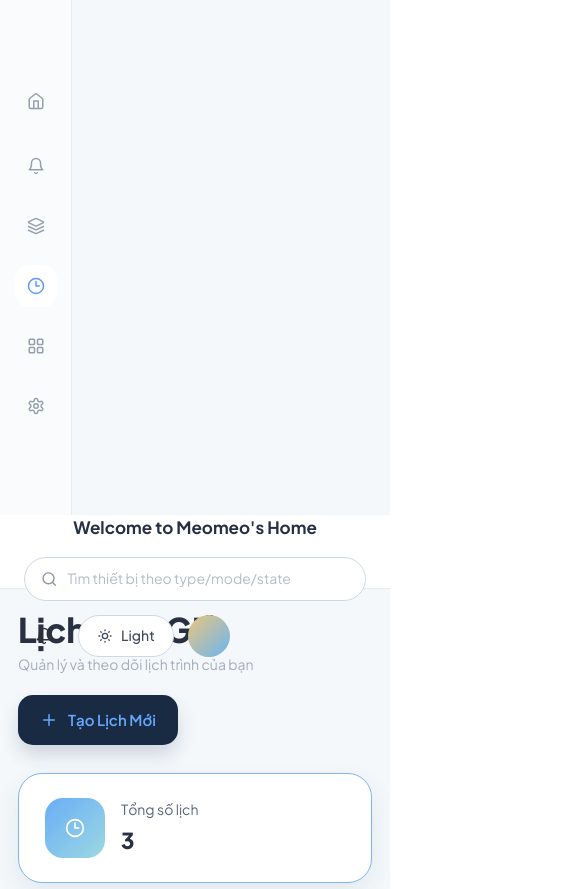
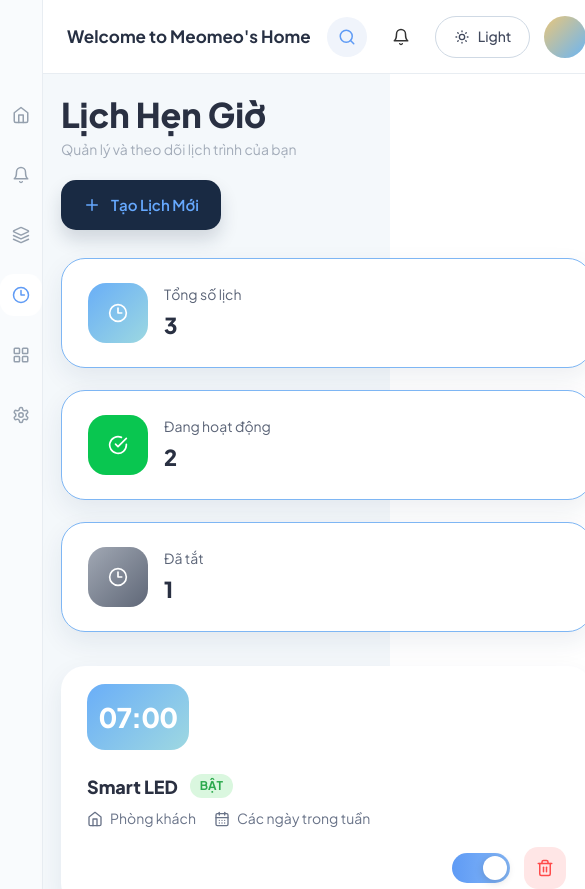
Before and after one commit to arrebol05/SmartHome-FE, a React (Vite) app: page /timers in a window 390 px wide. Shown: the top 889 px of the page, 585 px wide, since content can reach past the window. Built offline with nearby package versions, Linux system fonts and the light colour scheme; no server answers.

Commit message:
fix UI all devices

```diff
--- a/src/components/AppSidebar.tsx
+++ b/src/components/AppSidebar.tsx
@@ -20,7 +20,7 @@ export default function AppSidebar({ className = "" }: AppSidebarProps) {
 
   return (
     <aside className={`app-sidebar ${className}`}>
-      {/* Nút Home — trên cùng */}
+      <div className="app-sidebar-links">
         <button
           className={`app-nav-btn ${isHome ? "active" : "ghost"}`}
           type="button"
@@ -30,8 +30,6 @@ export default function AppSidebar({ className = "" }: AppSidebarProps) {
           <Home size={UI.SIDEBAR_ICON_SIZE} />
         </button>
 
-      {/* Các nút giữa — đẩy xuống đáy */}
-      <div className="app-sidebar-links">
         <button
           className={`app-nav-btn ${isNotifications ? "active" : "ghost"}`}
           type="button"
--- a/src/components/AppTopbar.tsx
+++ b/src/components/AppTopbar.tsx
@@ -1,5 +1,6 @@
 import { Search, Bell } from "lucide-react";
 import { useNavigate } from "react-router-dom";
+import { useEffect, useRef, useState } from "react";
 import ThemeToggle from "./ThemeToggle";
 import AccountMenu from "./AccountMenu";
 import { UI } from "@/constants/ui";
@@ -25,14 +26,29 @@ export default function AppTopbar({
   title,
 }: AppTopbarProps) {
   const navigate = useNavigate();
+  const [showSearch, setShowSearch] = useState(false);
+  const headerRef = useRef<HTMLElement>(null);
+
+  useEffect(() => {
+    if (!showSearch) return;
+    const handleMouseDown = (e: MouseEvent) => {
+      if (headerRef.current && !headerRef.current.contains(e.target as Node)) {
+        setShowSearch(false);
+      }
+    };
+    document.addEventListener("mousedown", handleMouseDown);
+    return () => document.removeEventListener("mousedown", handleMouseDown);
+  }, [showSearch]);
+
   return (
-    <header className="app-topbar">
+    <header ref={headerRef} className="app-topbar">
       <div className="app-topbar-left">
         <h2>{title}</h2>
       </div>
 
       <div className="app-topbar-right">
-        <div className="topbar-search-box">
+        {/* Search box — visible on large screens only */}
+        <div className="topbar-search-box topbar-search-desktop">
           <Search size={UI.TOPBAR_ICON_SIZE} />
           <input
             type="text"
@@ -41,7 +57,22 @@ export default function AppTopbar({
             onChange={(e) => setSearchTerm(e.target.value)}
           />
         </div>
-        <button type="button" className="app-notification-btn" onClick={() => navigate("/notifications")}>
+
+        {/* Round search button — visible on small screens only */}
+        <button
+          type="button"
+          className={`topbar-search-toggle-btn ${showSearch ? "active" : ""}`}
+          onClick={() => setShowSearch((p) => !p)}
+          title="Tìm kiếm"
+        >
+          <Search size={UI.TOPBAR_ICON_SIZE} />
+        </button>
+
+        <button
+          type="button"
+          className="app-notification-btn"
+          onClick={() => navigate("/notifications")}
+        >
           <Bell size={UI.TOPBAR_ICON_SIZE} />
         </button>
         <ThemeToggle mode={themeMode} onToggle={toggleTheme} />
@@ -54,6 +85,22 @@ export default function AppTopbar({
           <AccountMenu onClose={() => setShowAccountMenu(false)} themeMode={themeMode} />
         )}
       </div>
+
+      {/* Expanded search — absolutely positioned below, doesn't shift layout */}
+      {showSearch && (
+        <div className="topbar-search-expanded">
+          <div className="topbar-search-box">
+            <Search size={UI.TOPBAR_ICON_SIZE} />
+            <input
+              type="text"
+              placeholder="Tìm thiết bị theo type/mode/state"
+              autoFocus
+              value={searchTerm}
+              onChange={(e) => setSearchTerm(e.target.value)}
+            />
+          </div>
+        </div>
+      )}
     </header>
   );
 }
--- a/src/components/app-layout.css
+++ b/src/components/app-layout.css
@@ -1,12 +1,11 @@
 .app-sidebar {
   width: 72px;
-  height: 515px;
   background: #f9fbfd;
   border-right: 1px solid #e7edf3;
   display: flex;
   flex-direction: column;
   align-items: center;
-  padding: 80px 0;
+  padding: 24px 0;
   gap: 0;
 }
 
@@ -15,8 +14,8 @@
   flex-direction: column;
   align-items: center;
   gap: 18px;
-  margin-top: auto;
-  padding-bottom: 8px;
+  margin-top: 0;
+  padding: 70px 0 0;
 }
 
 .app-nav-btn,
@@ -58,6 +57,7 @@
 }
 
 .app-topbar {
+  position: relative;
   height: 74px;
   background: #ffffff;
   border-bottom: 1px solid #e8edf2;
@@ -74,11 +74,16 @@
   align-items: center;
   gap: 14px;
   flex: 1;
+  min-width: 0;
+  overflow: hidden;
 }
 
 .app-topbar-left h2 {
   font-size: 17px;
   font-weight: 700;
+  white-space: nowrap;
+  overflow: hidden;
+  text-overflow: ellipsis;
 }
 
 .app-topbar-right {
@@ -86,6 +91,7 @@
   display: flex;
   align-items: center;
   gap: 14px;
+  flex-shrink: 0;
 }
 
 .topbar-search-box {
@@ -118,6 +124,57 @@
 
 .topbar-search-box input::placeholder {
   color: #b5bcc6;
+}
+
+/* Round search toggle button — hidden on large screens */
+.topbar-search-toggle-btn {
+  display: none;
+  width: 40px;
+  height: 40px;
+  border: none;
+  border-radius: 999px;
+  background: #f0f4fb;
+  color: #5f9bf5;
+  cursor: pointer;
+  align-items: center;
+  justify-content: center;
+  transition: all 0.2s ease;
+  flex-shrink: 0;
+}
+
+.topbar-search-toggle-btn.active {
+  background: #5f9bf5;
+  color: #ffffff;
+  box-shadow: 0 4px 12px rgba(95, 155, 245, 0.3);
+}
+
+.topbar-search-toggle-btn:hover {
+  background: #e0eaff;
+}
+
+.topbar-search-toggle-btn.active:hover {
+  background: #4a88e0;
+}
+
+/* Expanded search — floats below topbar without shifting layout */
+.topbar-search-expanded {
+  position: absolute;
+  top: 100%;
+  left: 0;
+  right: 0;
+  padding: 10px 18px 14px;
+  background: #f2f6fa;
+  z-index: 1;
+  animation: searchSlideDown 0.18s ease;
+}
+
+.topbar-search-expanded .topbar-search-box {
+  width: 100%;
+}
+
+@keyframes searchSlideDown {
+  from { opacity: 0; transform: translateY(-6px); }
+  to   { opacity: 1; transform: translateY(0); }
 }
 
 .app-avatar {
@@ -163,40 +220,17 @@
   background: rgba(95, 155, 245, 0.2);
 }
 
-@media (max-width: 860px) {
+@media (max-width: 1080px) {
   .app-topbar {
-    height: auto;
-    padding: 18px;
-    flex-direction: column;
-    align-items: stretch;
+    padding: 0 18px;
   }
 
-  .app-topbar-left {
-    flex: auto;
+  /* Hide the full search box, show the toggle button */
+  .topbar-search-desktop {
+    display: none !important;
   }
 
-  .app-topbar-right {
-    flex-wrap: wrap;
-  }
-
-  .topbar-search-box {
-    width: 100%;
+  .topbar-search-toggle-btn {
+    display: flex;
   }
 }
-
-@media (max-width: 700px) {
-  .app-topbar {
-    padding: 14px;
-  }
-
-  .topbar-search-box {
-    width: 100%;
-    height: 36px;
-    font-size: 12px;
-  }
-
-  .app-avatar {
-    width: 36px;
-    height: 36px;
-  }
-}
--- a/src/pages/NotificationsPage.tsx
+++ b/src/pages/NotificationsPage.tsx
@@ -144,14 +144,14 @@ export default function NotificationsPage() {
               className={`notification-tab ${activeFilter === "all" ? "active" : ""}`}
               onClick={() => setActiveFilter("all")}
             >
-              Tất Cả ({notifications.length})
+              Tất cả ({notifications.length})
             </button>
             <button
               type="button"
               className={`notification-tab ${activeFilter === "unread" ? "active" : ""}`}
               onClick={() => setActiveFilter("unread")}
             >
-              Chưa Đọc ({unreadCount})
+              Chưa đọc ({unreadCount})
             </button>
           </div>
 
--- a/src/pages/dashboard.css
+++ b/src/pages/dashboard.css
@@ -404,9 +404,7 @@
   .dash-table-row  div:nth-child(5) { display: none; }
 }
 
-@media (max-width: 700px) {
-  .dashboard-page { flex-direction: column; }
-}
+
 
 /* ── DARK MODE ── */
 .dashboard-page.dark-mode { background: #1f2430; color: #f3f4f6; }
--- a/src/pages/home.css
+++ b/src/pages/home.css
@@ -670,21 +670,6 @@
 }
 
 @media (max-width: 700px) {
-  .home-page {
-    flex-direction: column;
-  }
-
-  .home-sidebar {
-    width: 100%;
-    flex-direction: row;
-    justify-content: center;
-    padding: 14px;
-  }
-
-  .home-sidebar-links {
-    flex-direction: row;
-  }
-
   .home-content {
     padding: 20px 16px 28px;
   }
--- a/src/pages/notifications.css
+++ b/src/pages/notifications.css
@@ -286,8 +286,6 @@
   .notifications-topbar {
     height: auto;
     padding: 18px;
-    flex-direction: column;
-    align-items: stretch;
   }
 
   .notifications-topbar-right {
@@ -304,10 +302,6 @@
 }
 
 @media (max-width: 700px) {
-  .notifications-page {
-    flex-direction: column;
-  }
-
   .notification-card {
     flex-direction: column;
     align-items: flex-start;
--- a/src/pages/profile.css
+++ b/src/pages/profile.css
@@ -425,7 +425,6 @@
 }
 
 @media (max-width: 700px) {
-  .profile-page { flex-direction: column; }
   .profile-stats-grid { grid-template-columns: 1fr 1fr; }
   .profile-info-row { flex-direction: column; }
   .profile-logout-card { flex-direction: column; align-items: flex-start; }
--- a/src/pages/timer.css
+++ b/src/pages/timer.css
@@ -413,21 +413,6 @@
 }
 
 @media (max-width: 700px) {
-  .timer-page {
-    flex-direction: column;
-  }
-
-  .timer-sidebar {
-    width: 100%;
-    flex-direction: row;
-    justify-content: center;
-    padding: 14px;
-  }
-
-  .timer-sidebar-links {
-    flex-direction: row;
-  }
-
   .timer-content {
     padding: 22px 18px 28px;
   }
```
Also changed, not shown: src/pages/AllDevicesPage.tsx (+9 -10 lines), src/pages/all-devices.css. Lines whose indentation alone changed are shown as unchanged.
